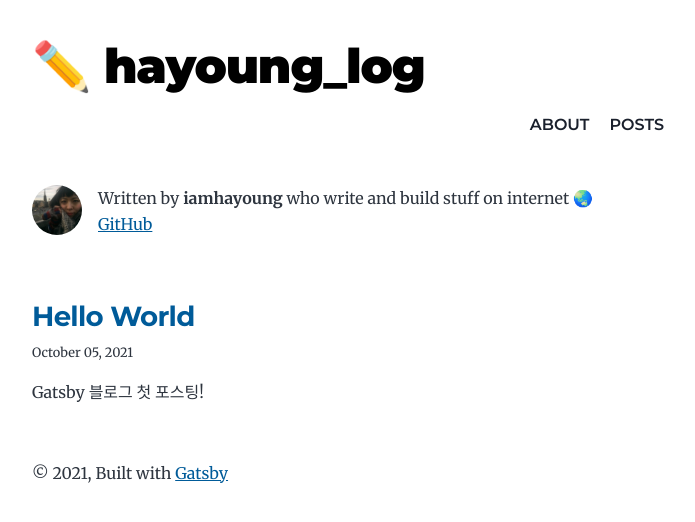
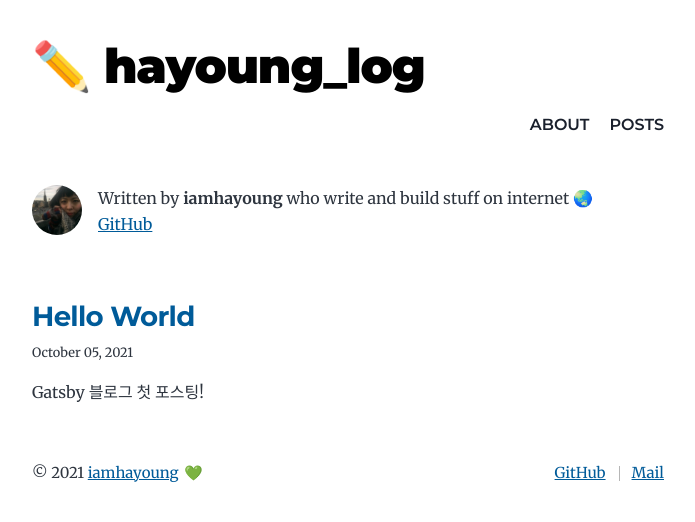
Before and after one commit to iamhayoung/iamhayoung.github.io, a Gatsby site: page / in a window 1280 px wide. Shown: the whole page, without its empty margins (292-987 px from the left). Built offline with nearby package versions, Linux system fonts and the light colour scheme; Gatsby itself is replaced by a stand-in of ours.

Commit message:
Create global footer

```diff
--- /dev/null
+++ b/src/components/global-footer/index.js
@@ -0,0 +1,32 @@
+import React from "react";
+import "./style.scss";
+
+function GlobalFooter() {
+  return (
+    <footer>
+      <div className="footer-container">
+        <p className="footer-copyright">
+          © {new Date().getFullYear()}{" "}
+          <a className="link" href="https://github.com/iamhayoung">
+            iamhayoung
+          </a>
+          <span className="icon-heart">💚</span>
+        </p>
+        <ul className="footer-link-list">
+          <li className="footer-link-item">
+            <a className="link" href="https://github.com/iamhayoung">
+              GitHub
+            </a>
+          </li>
+          <li className="footer-link-item">
+            <a className="link" href="mailto:hahhyoung@gmail.com">
+              Mail
+            </a>
+          </li>
+        </ul>
+      </div>
+    </footer>
+  );
+}
+
+export default GlobalFooter;
--- /dev/null
+++ b/src/components/global-footer/style.scss
@@ -0,0 +1,68 @@
+@use "../../styles/mixins" as *;
+
+footer {
+  padding: var(--spacing-6) var(--spacing-0);
+  font-size: 15px;
+
+  .footer-container {
+    @include flex(space-between, center);
+  }
+
+  .footer-copyright {
+    margin: 0;
+
+    .link {
+      margin-right: 5px;
+    }
+  }
+
+  .footer-link-list {
+    margin: 0;
+    @include flex(flex-end, center);
+
+    .footer-link-item {
+      position: relative;
+      margin: 0;
+
+      &:not(:last-child) {
+        margin-right: 26px;
+
+        &:after {
+          position: absolute;
+          top: 4px;
+          right: -14px;
+          display: block;
+          content: "";
+          width: 1px;
+          height: 15px;
+          background-color: #b6b6b6;
+        }
+      }
+    }
+  }
+
+  .icon-heart {
+    display: inline-block;
+    @include keyframes(heartbeat) {
+      0% {
+        transform: scale(1);
+      }
+      30% {
+        transform: scale(0.9);
+      }
+      40% {
+        transform: scale(1.2);
+      }
+      60% {
+        transform: scale(0.9);
+      }
+      70% {
+        transform: scale(1.2);
+      }
+      80% {
+        transform: scale(1);
+      }
+    }
+    @include animation("heartbeat 1.8s infinite");
+  }
+}
--- a/src/components/layout.js
+++ b/src/components/layout.js
@@ -1,6 +1,7 @@
 import * as React from "react";
 import GlobalHeader from "./global-header";
 import PageHeader from "./page-header";
+import GlobalFooter from "./global-footer";
 
 const Layout = ({ location, title, children }) => {
   const rootPath = `${__PATH_PREFIX__}/`;
@@ -14,11 +15,7 @@ const Layout = ({ location, title, children }) => {
         <PageHeader siteTitle={title || `Title`} />
       )}
       <main>{children}</main>
-      <footer>
-        © {new Date().getFullYear()}, Built with
-        {` `}
-        <a href="https://www.gatsbyjs.com">Gatsby</a>
-      </footer>
+      <GlobalFooter />
     </div>
   );
 };
--- a/src/styles/_global-style.scss
+++ b/src/styles/_global-style.scss
@@ -81,10 +81,6 @@ body {
   font-family: var(--font-body);
   font-size: var(--fontSize-1);
   color: var(--color-text);
-}
-
-footer {
-  padding: var(--spacing-6) var(--spacing-0);
 }
 
 hr {
--- a/src/styles/_mixins.scss
+++ b/src/styles/_mixins.scss
@@ -3,3 +3,13 @@
   justify-content: $justify;
   align-items: $align;
 }
+
+@mixin keyframes($name) {
+  @keyframes #{$name} {
+    @content;
+  }
+}
+
+@mixin animation($str) {
+  animation: #{$str};
+}
```
